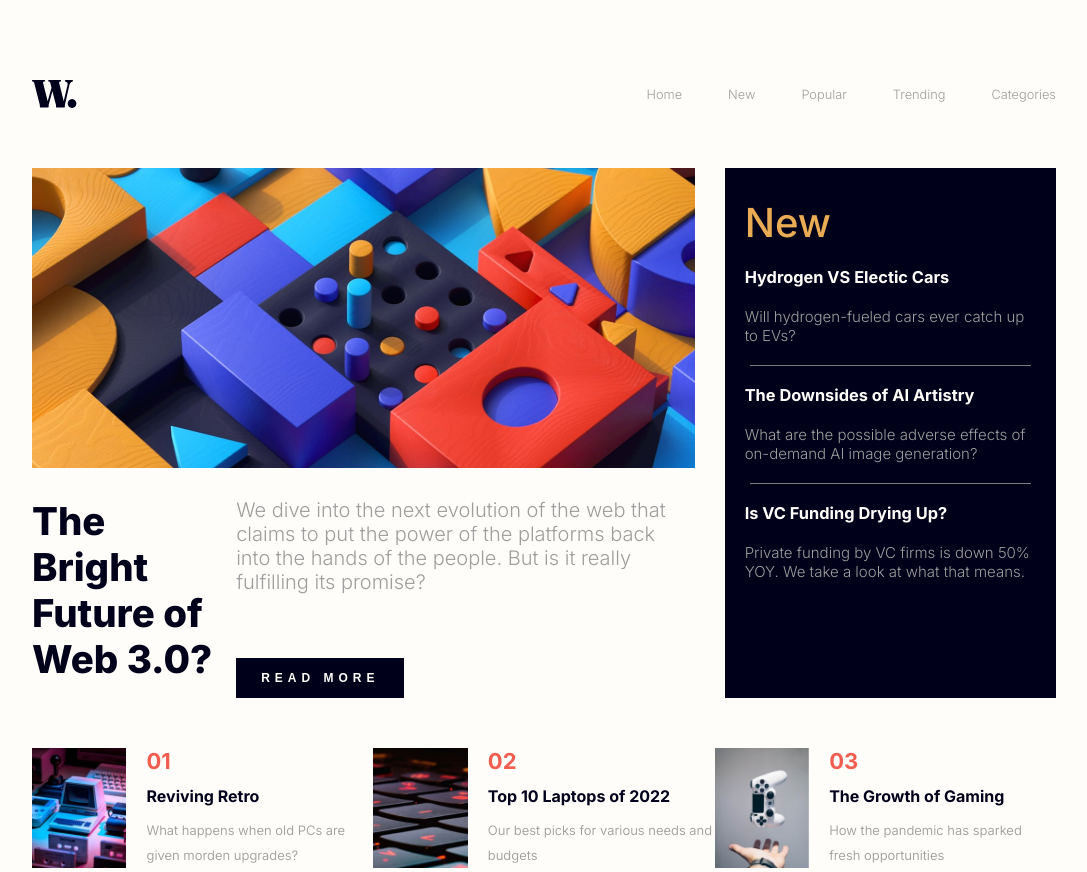
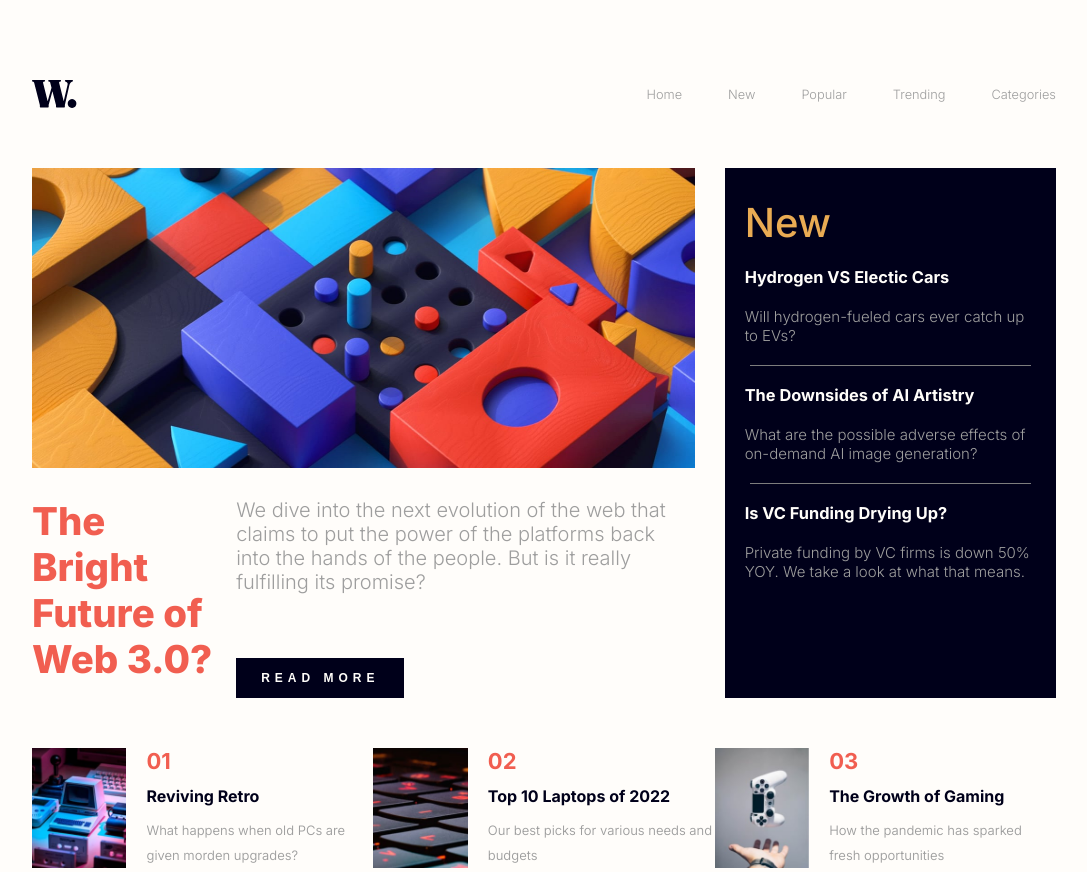
Before and after one commit to Sibonsio/news-homepage-ui, a React (Vite) app in the folder news-homepage/: page / in a window 1280 px wide. In both pictures the pointer is over the element "The Bright Future of Web 3.0?". Shown: the whole page, without its empty margins (96-1183 px from the left). Built offline with nearby package versions, Linux system fonts and the light colour scheme.

Commit message:
added hovering effect in the title

```diff
--- a/news-homepage/src/components/Hero.css
+++ b/news-homepage/src/components/Hero.css
@@ -118,6 +118,9 @@ hr{
 .title-div{
     height: 200px;
 }
+.title:hover{
+    color:hsl(5, 85%, 63%) ;
+}
 
 @media (max-width:1000px){
     .hero{
```
